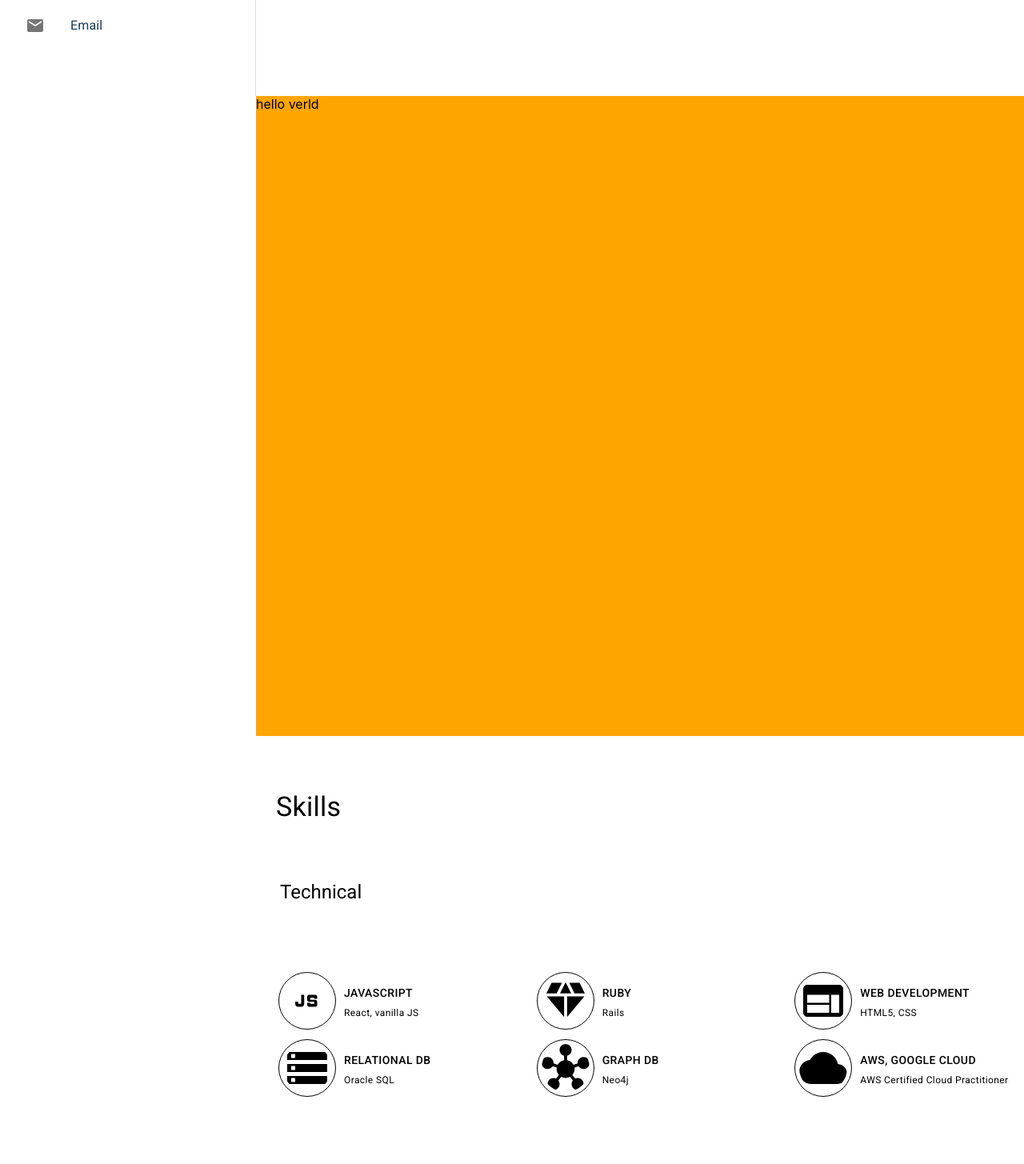
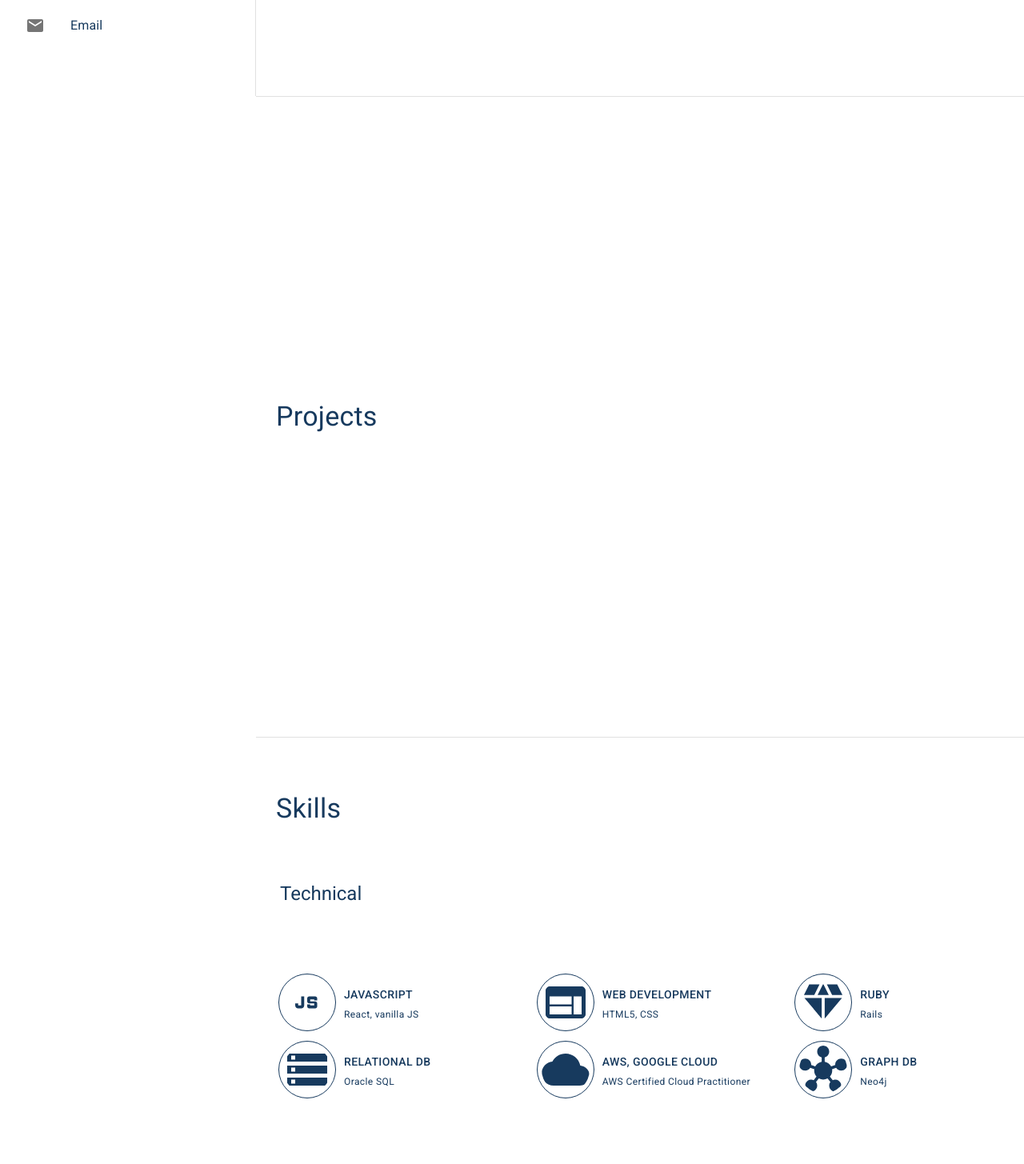
Before and after one commit to d-kilc/d-kilcullen, a React (Create React App) app: page / in a window 1280 px wide. Shown: the part 680-2135 px from the top of the page at 80% size. Built offline with nearby package versions, Linux system fonts and the light colour scheme.

Commit message:
added bio links and changed styling

```diff
--- a/src/components/Bio.js
+++ b/src/components/Bio.js
@@ -22,7 +22,7 @@ export default function Bio() {
                 Prior to beginning my professional life, I studied Information Systems and Operations Management at Indiana University's Kelley School of Business, where I also earned an M.S. in Information Systems in 2019. It was around then that I was first exposed to software engineering in a formal capacity.
             </Typography>
             <Typography mx={3} align="center" paragraph>
-                As a technically-minded person, understanding the nuts and bolts of how things work at the most fundamental level is something that I've always gravitated towards. During my time as a consultant, I worked closely with developers on tasks like writing technical documentation and translating client needs into actionable specs, which inspired an even greater curiousity and desire to venture into the world of development. After a few years of self-learning and exploration, I decided to make it my career.
+                As a technically-minded person, understanding the nuts and bolts of how things work at the most fundamental level is something that I've always gravitated towards. During my time as a consultant, I worked closely with developers on tasks like writing technical documentation and translating client needs into actionable specs, which inspired an even greater curiousity and desire to venture into software development. After a few years of self-study and exploration, I decided to make it my career.
             </Typography>
             <Typography mx={3} align="center" paragraph>
                 In my leisure, I love traveling, exploring the outdoors, and all things New York sports.
--- a/src/components/ContentContainer.js
+++ b/src/components/ContentContainer.js
@@ -8,6 +8,7 @@ import Skills from './Skills'
 import Drawer from '@mui/material/Drawer'
 import AppBar from '@mui/material/AppBar';
 import Box from '@mui/material/Box';
+import Link from '@mui/material/Link';
 import Divider from '@mui/material/Divider';
 import IconButton from '@mui/material/IconButton';
 import InboxIcon from '@mui/icons-material/MoveToInbox';
@@ -93,18 +94,22 @@ export default function Nav() {
                     </ListItemIcon>
                 <ListItemText primary={'Skills'} />
                 </ListItem>
+                <Link href="https://medium.com/@d-kilc" underline="none" sx= {{color: theme.palette.text.primary}}>
                     <ListItem button key={'Blog'}>
                         <ListItemIcon>
                             <CreateIcon />
                         </ListItemIcon>
                         <ListItemText primary={'Blog'} />
                     </ListItem>
+                </Link>
+                <Link href="../assets/Daniel_Kilcullen_Resume.pdf" underline="none" sx= {{color: theme.palette.text.primary}}>
                     <ListItem button key={'My Resume'}>
                         <ListItemIcon>
                             <ContactPageIcon />
                         </ListItemIcon>
                     <ListItemText primary={'My Resume'} />
                     </ListItem>
+                </Link>
             </List>
             <Divider />
             <List>
@@ -117,24 +122,30 @@ export default function Nav() {
                 </ListItemButton>
                 <Collapse in={sectionOpen} timeout="auto" unmountOnExit>
                     <List component="div" disablePadding>
+                        <Link href="https://www.linkedin.com/in/danielkilcullen/" underline="none" sx= {{color: theme.palette.text.primary}}>
                             <ListItemButton sx={{ pl: 4 }}>
                                 <ListItemIcon>
                                     <LinkedInIcon />
                                 </ListItemIcon>
                                 <ListItemText primary="LinkedIn" />
                             </ListItemButton>
+                        </Link>
+                        <Link href="https://github.com/d-kilc" underline="none" sx= {{color: theme.palette.text.primary}}>
                             <ListItemButton sx={{ pl: 4 }}>
                                 <ListItemIcon>
                                     <GitHubIcon />
                                 </ListItemIcon>
                                 <ListItemText primary="GitHub" />
                             </ListItemButton>
+                        </Link>
+                        <Link href="mailto:dkilcullen25@gmail.com" underline="none" sx= {{color: theme.palette.text.primary}}>
                             <ListItemButton sx={{ pl: 4 }}>
                                 <ListItemIcon>
                                     <EmailIcon />
                                 </ListItemIcon>
                                 <ListItemText primary="Email" />
                             </ListItemButton>
+                        </Link>
                     </List>
                 </Collapse>
             </List>
@@ -154,17 +165,16 @@ export default function Nav() {
                 ml: { sm: `${drawerWidth}px` },
                 backgroundColor: theme.palette.background.paper
             }}>
-            <Toolbar sx= {{ display: {xs: "flex", sm: 'none'} }}>
+            <Toolbar sx= {{ display: {xs: "flex", sm: 'none', color: theme.palette.text.primary }}}>
                 <IconButton
                     aria-label="open drawer"
                     edge="start"
                     onClick={handleDrawerToggle}
-                    sx={{ mr: 2, display: { sm: 'none' }, color: theme.palette.text.base }}
+                    sx={{ mr: 2, display: { sm: 'none' } }}
                     >
                     <MenuIcon />
                 </IconButton>
-                <Typography variant="h6" noWrap component="div"
-                    sx={{color: theme.palette.text.base }}
+                <Typography variant="h5" noWrap component="div"
                 >
                     Daniel Kilcullen
                 </Typography>
@@ -212,7 +222,11 @@ export default function Nav() {
 
         }} >
             <Bio />
+            <Divider />
+
             <Projects />
+            <Divider />
+
             <Skills />
         </Box>
 
--- a/src/components/Projects.js
+++ b/src/components/Projects.js
@@ -1,19 +1,27 @@
 import Box from '@mui/material/Box'
 import theme from '../theme/theme'
 import { ThemeProvider } from '@mui/system'
+import Typography from '@mui/material/Typography'
+
 
 
 
 export default function Projects() {
     return (
         <ThemeProvider theme={theme}>
-            <Box sx={{
-                edge: 'start',
-                height: '100vh',
-                width: `100%` ,
-                backgroundColor: "orange"
-            }}>
-                <div>hello verld</div>
+            {/* <div style={{ width: '100%', height: "100vh", margin: '20px 20px' }}> */}
+            <Box
+                display="flex"  flexDirection="column" width='100%'
+                sx= {{
+                    height: { xs: '100vh', sm: '100vh'},
+                    color: theme.palette.text.primary,
+                }}
+                // padding="10px 10px"
+                // bgcolor="lightgreen"
+                // alignItems="center"
+                justifyContent="space-evenly"
+            >
+                <Typography variant="h4" sx= {{ margin: '0 0 0 25px' }}>Projects</Typography>
             </Box>
         </ThemeProvider>
     )
--- a/src/components/Skills.js
+++ b/src/components/Skills.js
@@ -14,14 +14,16 @@ import AutoGraphIcon from '@mui/icons-material/AutoGraph'
 import theme from '../theme/theme'
 import { ThemeProvider } from '@mui/system'
 
-
 export default function Skills() {
     return (
         <ThemeProvider theme={theme}>
             {/* <div style={{ width: '100%', height: "100vh", margin: '20px 20px' }}> */}
             <Box
                 display="flex"  flexDirection="column" width='100%'
-                sx= {{ height: { xs: '100vh', sm: '100vh'} }}
+                sx= {{
+                    height: { xs: '100vh', sm: '100vh'},
+                    color: theme.palette.text.primary,
+                }}
                 // padding="10px 10px"
                 // bgcolor="lightgreen"
                 // alignItems="center"
@@ -31,13 +33,23 @@ export default function Skills() {
                 <Typography variant="h5" m={1} sx= {{ margin: '0 0 0 30px' }}>Technical</Typography>
                 <Grid container spacing={1} m={1} sx= {{ paddingLeft: {xs: '20%',md:0}, marginLeft: {md: '20px'} }}>
                     <Grid item xs={12} md={6} lg={4} display="flex" >
-                        <Box margin="auto 0">
+                        <Box margin="auto 0" >
                             <JavascriptIcon sx={{border: '1px solid', borderRadius: '50%', padding: '5px', fontSize: {xs: 40, md: 60}}}/>
                         </Box>
                         <Box margin="auto auto auto 10px">
                             <Typography variant="button">JavaScript</Typography>
                             <br/>
                             <Typography variant="caption">React, vanilla JS</Typography>
+                        </Box>
+                    </Grid>
+                    <Grid item xs={12} md={6} lg={4} display="flex">
+                        <Box margin="auto 0">
+                            <WebIcon sx={{border: '1px solid', borderRadius: '50%', padding: '5px', fontSize: {xs: 40, md: 60}}}/>
+                        </Box>
+                        <Box margin="auto auto auto 10px">
+                            <Typography variant="button">Web development</Typography>
+                            <br/>
+                            <Typography variant="caption">HTML5, CSS</Typography>
                         </Box>
                     </Grid>
                     <Grid item xs={12} md={6} lg={4} display="flex">
@@ -52,16 +64,6 @@ export default function Skills() {
                     </Grid>
                     <Grid item xs={12} md={6} lg={4} display="flex">
                         <Box margin="auto 0">
-                            <WebIcon sx={{border: '1px solid', borderRadius: '50%', padding: '5px', fontSize: {xs: 40, md: 60}}}/>
-                        </Box>
-                        <Box margin="auto auto auto 10px">
-                            <Typography variant="button">Web development</Typography>
-                            <br/>
-                            <Typography variant="caption">HTML5, CSS</Typography>
-                        </Box>
-                    </Grid>
-                    <Grid item xs={12} md={6} lg={4} display="flex">
-                        <Box margin="auto 0">
                             <StorageIcon sx={{border: '1px solid', borderRadius: '50%', padding: '5px', fontSize: {xs: 40, md: 60}}}/>
                         </Box>
                         <Box margin="auto auto auto 10px">
@@ -72,22 +74,22 @@ export default function Skills() {
                     </Grid>
                     <Grid item xs={12} md={6} lg={4} display="flex">
                         <Box margin="auto 0">
+                            <CloudIcon sx={{border: '1px solid', borderRadius: '50%', padding: '5px', fontSize: {xs: 40, md: 60}}}/>
+                        </Box>
+                        <Box margin="auto auto auto 10px">
+                            <Typography variant="button">AWS, Google Cloud</Typography>
+                            <br/>
+                            <Typography variant="caption">AWS Certified Cloud Practitioner</Typography>
+                        </Box>
+                    </Grid>
+                    <Grid item xs={12} md={6} lg={4} display="flex">
+                        <Box margin="auto 0">
                             <HubIcon sx={{border: '1px solid', borderRadius: '50%', padding: '5px', fontSize: {xs: 40, md: 60}}}/>
                         </Box>
                         <Box margin="auto auto auto 10px">
                             <Typography variant="button">Graph DB</Typography>
                             <br/>
                             <Typography variant="caption">Neo4j</Typography>
-                        </Box>
-                    </Grid>
-                    <Grid item xs={12} md={6} lg={4} display="flex">
-                        <Box margin="auto 0">
-                            <CloudIcon sx={{border: '1px solid', borderRadius: '50%', padding: '5px', fontSize: {xs: 40, md: 60}}}/>
-                        </Box>
-                        <Box margin="auto auto auto 10px">
-                            <Typography variant="button">AWS, Google Cloud</Typography>
-                            <br/>
-                            <Typography variant="caption">AWS Certified Cloud Practitioner</Typography>
                         </Box>
                     </Grid>
                 </Grid>
```
Also changed, not shown: 1 other file (tests, documents, lock files or other folders). Lines whose indentation alone changed are shown as unchanged.
